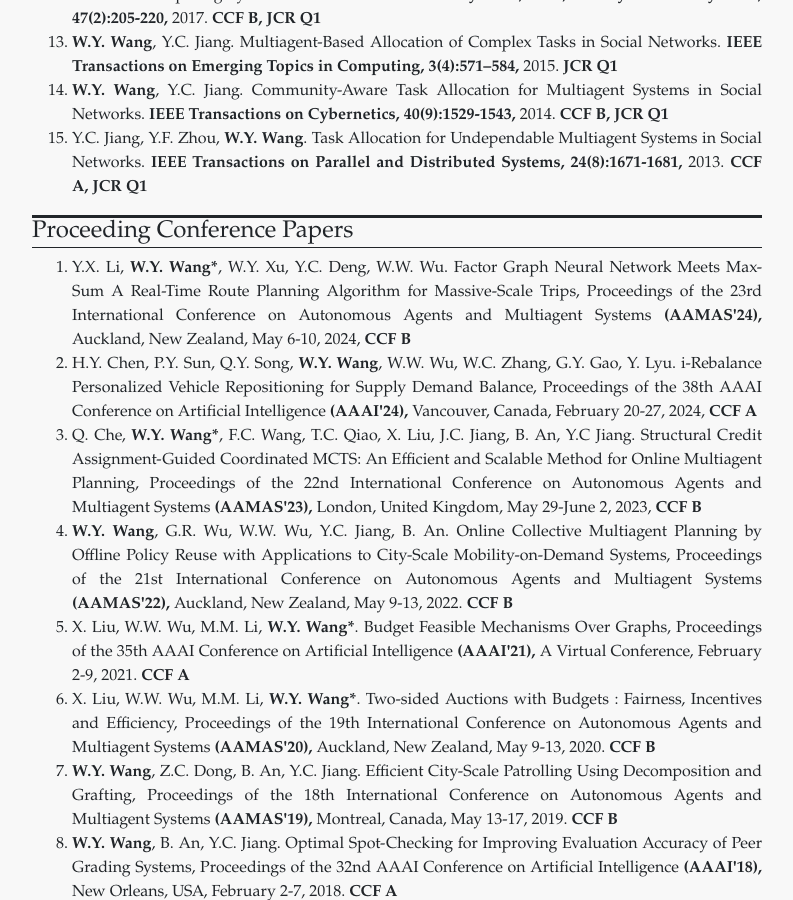
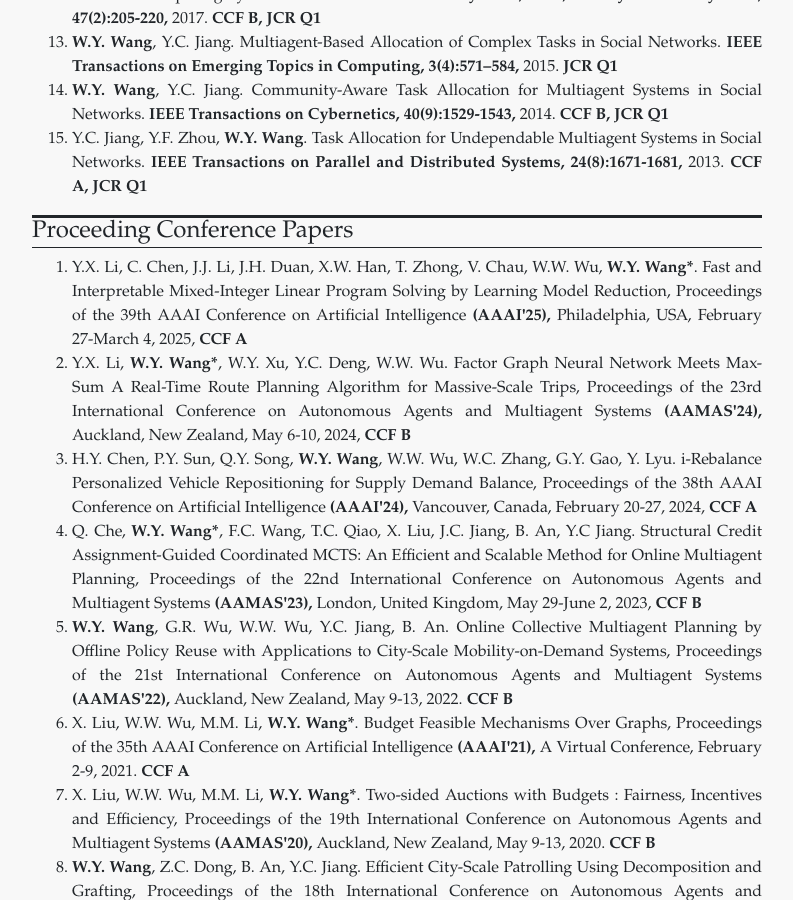
Before and after one commit to wanyuanwang/wanyuanwang.github.io, a Jekyll site: the page built from publications.html, in a window 1280 px wide and 900 px high, scrolled down 1226 px. Shown: the whole window, without its empty margins (243-1036 px from the left). Built offline with Jekyll 4.4.1, drawn with Linux system fonts in a browser that asks for light colours.

Commit message:
Update conference_papers.yml

```diff
--- a/_data/conference_papers.yml
+++ b/_data/conference_papers.yml
@@ -1,3 +1,11 @@
+- authors: Y.X. Li, C. Chen, J.J. Li, J.H. Duan, X.W. Han, T. Zhong, V. Chau, W.W. Wu, <b> W.Y. Wang*</b>.
+  title: Fast and Interpretable Mixed-Integer Linear Program Solving by Learning Model Reduction,
+  conference: Proceedings of the 39th AAAI Conference on Artificial Intelligence
+  conference_abbr: (AAAI'25),
+  address: Philadelphia, USA,
+  date: February 27-March 4, 2025,
+  others: <b> CCF A</b>
+
 - authors: Y.X. Li, <b>W.Y. Wang*</b>, W.Y. Xu, Y.C. Deng, W.W. Wu.
   title: Factor Graph Neural Network Meets Max-Sum A Real-Time Route Planning Algorithm for Massive-Scale Trips,
   conference: Proceedings of the 23rd International Conference on Autonomous Agents and Multiagent Systems
```
